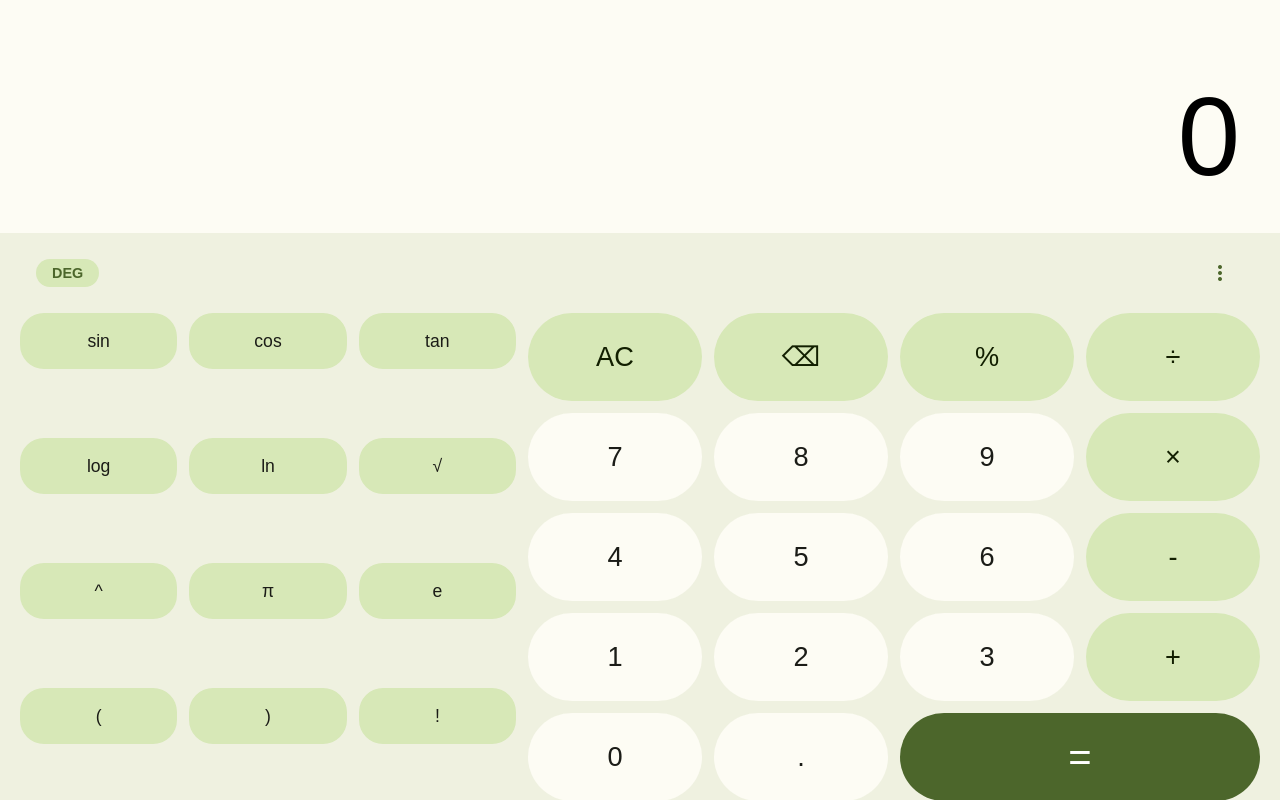
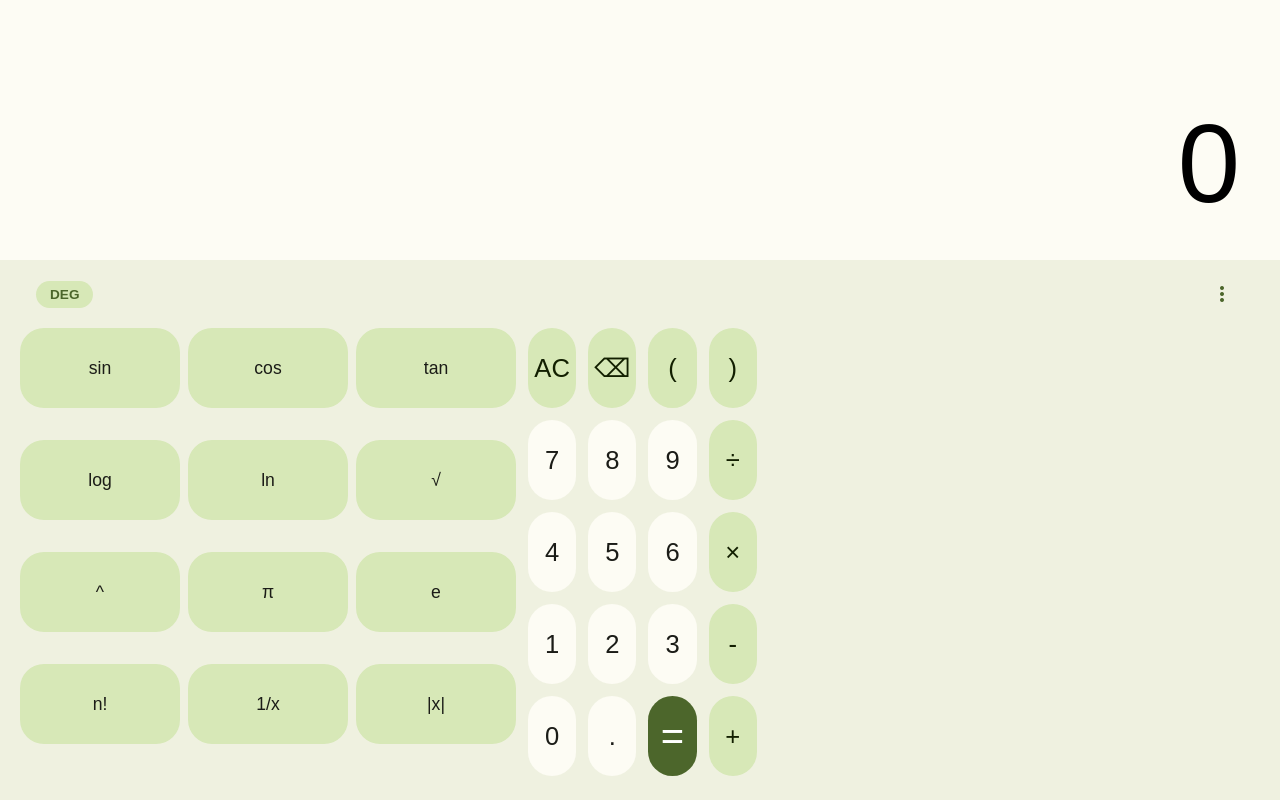
Before and after one commit to hamuzon/mono, a plain HTML site: page calculator.html in a window 1280 px wide. Drawn offline with nearby package versions, Linux system fonts and the light colour scheme; a web font is replaced by a local one.

Commit message:
calculator.html v20.0.0

```diff
--- a/calculator.html
+++ b/calculator.html
@@ -73,7 +73,7 @@
             text-align: right;
         }
 
-        #log-view {
+        #log-display {
             font-size: 1.6rem;
             color: var(--on-surf);
             opacity: 0.7;
@@ -84,7 +84,7 @@
             scrollbar-width: none;
         }
 
-        #main-view {
+        #main-display {
             font-size: clamp(3.5rem, 18vw, 7rem);
             white-space: nowrap;
             overflow-x: auto;
@@ -94,113 +94,121 @@
         .panel {
             background: var(--surf);
             border-radius: 40px 40px 0 0;
-            padding: 16px 20px calc(24px + env(safe-area-inset-bottom));
+            padding: 12px 20px calc(24px + env(safe-area-inset-bottom));
         }
 
-        .panel-header {
+        .utility-bar {
             display: flex;
             justify-content: space-between;
             align-items: center;
-            padding: 0 16px 16px;
+            padding: 0 16px 12px;
         }
 
-        .panel-header span {
+        .utility-bar span {
             cursor: pointer;
-            padding: 12px;
-            border-radius: 50%;
+            padding: 10px;
             color: var(--pri);
+            font-size: 24px;
         }
 
         #unit-toggle {
-            font-size: 0.9rem;
+            font-size: 0.85rem;
             font-weight: 700;
             color: var(--pri);
-            padding: 6px 16px;
-            border-radius: 16px;
+            padding: 6px 14px;
+            border-radius: 14px;
             background: var(--pri-c);
+            text-transform: uppercase;
         }
 
-        .grid-container {
+        .layout-engine {
             display: flex;
+            flex-direction: column;
             gap: 12px;
         }
 
-        .sci-area {
-            display: grid;
-            grid-template-columns: repeat(3, 1fr);
-            gap: 12px;
-            width: 0;
-            opacity: 0;
-            overflow: hidden;
-            transition: all 0.4s cubic-bezier(0.4, 0, 0.2, 1);
+        .sci-cluster {
+            display: flex;
+            overflow-x: auto;
+            gap: 8px;
+            padding-bottom: 8px;
+            scrollbar-width: none;
         }
 
-        .sci-area.active {
-            width: 45%;
-            opacity: 1;
-        }
+        .sci-cluster::-webkit-scrollbar { display: none; }
 
-        .num-area {
+        .num-cluster {
             display: grid;
             grid-template-columns: repeat(4, 1fr);
             gap: 12px;
-            flex: 1;
         }
 
         button {
-            height: clamp(64px, 11vh, 88px);
+            height: clamp(60px, 10vh, 84px);
             border: none;
-            border-radius: 44px;
-            font-size: 1.7rem;
+            border-radius: 42px;
+            font-size: 1.6rem;
             font-weight: 500;
             background: var(--bg);
             color: var(--on-bg);
             display: flex;
             align-items: center;
             justify-content: center;
-            transition: transform 0.1s, background 0.2s;
+            transition: transform 0.1s;
         }
 
-        button:active {
-            transform: scale(0.92);
-            background: var(--sec-c);
+        button:active { transform: scale(0.92); }
+
+        .k-op { background: var(--pri-c); color: var(--on-pri-c); }
+        .k-eq { background: var(--pri); color: var(--on-pri); font-size: 2.5rem; }
+
+        .k-sci {
+            background: var(--sci-bg);
+            font-size: 1.1rem;
+            min-width: 80px;
+            height: 48px;
+            border-radius: 24px;
+            flex-shrink: 0;
         }
 
-        .k-op { background: var(--pri-c); color: var(--on-pri-c); }
-        .k-sci { background: var(--sci-bg); font-size: 1.1rem; height: 56px; border-radius: 24px; }
-        .k-eq { background: var(--pri); color: var(--on-pri); font-size: 2.5rem; }
-
-        @media (min-width: 900px) or (orientation: landscape) {
-            .sci-area { width: 40% !important; opacity: 1 !important; display: grid !important; }
-            #expand-arrow { display: none; }
+        @media (min-width: 850px) or (orientation: landscape) {
+            .layout-engine { flex-direction: row; }
+            .sci-cluster {
+                display: grid;
+                grid-template-columns: repeat(3, 1fr);
+                width: 40%;
+                overflow-x: visible;
+                height: auto;
+            }
+            .k-sci { height: clamp(60px, 10vh, 84px); width: auto; }
             .panel { border-radius: 0; }
         }
 
-        .menu-dropdown {
+        .overlay-menu {
             position: absolute;
             right: 24px;
             bottom: 120px;
             background: var(--bg);
-            border-radius: 24px;
-            box-shadow: 0 12px 48px rgba(0,0,0,0.3);
+            border-radius: 28px;
+            box-shadow: 0 15px 50px rgba(0,0,0,0.3);
             display: none;
             flex-direction: column;
-            z-index: 100;
+            z-index: 5000;
             min-width: 220px;
             overflow: hidden;
         }
 
-        .menu-dropdown div {
+        .overlay-menu div {
             padding: 20px 24px;
             border-bottom: 1px solid var(--surf);
             cursor: pointer;
         }
 
-        .vibe-control {
+        .vibe-box {
             padding: 16px 24px;
             display: flex;
             flex-direction: column;
-            gap: 8px;
+            gap: 10px;
         }
 
         input[type="range"] { accent-color: var(--pri); cursor: pointer; }
@@ -209,33 +217,30 @@
 <body>
 
     <section class="display-container">
-        <div id="log-view"></div>
-        <div id="main-view">0</div>
+        <div id="log-display"></div>
+        <div id="main-display">0</div>
     </section>
 
     <nav class="panel">
-        <div class="panel-header">
-            <div style="display:flex; align-items:center; gap:12px;">
-                <span id="expand-arrow" class="material-symbols-outlined" onclick="ui('toggle')">keyboard_arrow_left</span>
-                <div id="unit-toggle" onclick="ui('unit')">DEG</div>
-            </div>
-
+        <div class="utility-bar">
+            <div id="unit-toggle" onclick="ui('unit')">deg</div>
             <div style="position:relative;">
-                <span class="material-symbols-outlined" id="menu-trigger" onclick="ui('menu')">more_vert</span>
-                <div id="menu-box" class="menu-dropdown">
-                    <div onclick="cfg('light')">ライトモード</div>
-                    <div onclick="cfg('dark')">ダークモード</div>
-                    <div onclick="cfg('copy')">結果をコピー</div>
-                    <div class="vibe-control">
-                        <span style="font-size:0.85rem">振動: <span id="v-txt">50</span>%</span>
-                        <input type="range" id="v-range" min="0" max="100" value="50" oninput="cfg('vibe', this.value)">
+                <span class="material-symbols-outlined" id="menu-btn" onclick="ui('menu')">more_vert</span>
+                <div id="settings-menu" class="overlay-menu">
+                    <div onclick="sys('light')">ライトモード</div>
+                    <div onclick="sys('dark')">ダークモード</div>
+                    <div onclick="sys('system')">システム同期</div>
+                    <div onclick="sys('copy')">結果をコピー</div>
+                    <div class="vibe-box">
+                        <span style="font-size:0.85rem">振動: <span id="v-val">50</span>%</span>
+                        <input type="range" id="v-range" min="0" max="100" value="50" oninput="sys('vibe', this.value)">
                     </div>
                 </div>
             </div>
         </div>
 
-        <div class="grid-container">
-            <div id="sci-grid" class="sci-area">
+        <div class="layout-engine">
+            <div class="sci-cluster">
                 <button class="k-sci" onclick="run('sin(')">sin</button>
                 <button class="k-sci" onclick="run('cos(')">cos</button>
                 <button class="k-sci" onclick="run('tan(')">tan</button>
@@ -245,41 +250,42 @@
                 <button class="k-sci" onclick="run('^')">^</button>
                 <button class="k-sci" onclick="run('π')">π</button>
                 <button class="k-sci" onclick="run('e')">e</button>
-                <button class="k-sci" onclick="run('(')">(</button>
-                <button class="k-sci" onclick="run(')')">)</button>
-                <button class="k-sci" onclick="run('!')">!</button>
+                <button class="k-sci" onclick="run('!')">n!</button>
+                <button class="k-sci" onclick="run('inv(')">1/x</button>
+                <button class="k-sci" onclick="run('abs(')">|x|</button>
             </div>
 
-            <div class="num-area">
+            <div class="num-cluster">
                 <button class="k-op" onclick="run('AC')">AC</button>
                 <button class="k-op" onclick="run('DEL')">⌫</button>
-                <button class="k-op" onclick="run('%')">%</button>
-                <button class="k-op" onclick="run('÷')">÷</button>
+                <button class="k-op" onclick="run('(')">(</button>
+                <button class="k-op" onclick="run(')')">)</button>
 
                 <button onclick="run('7')">7</button>
                 <button onclick="run('8')">8</button>
                 <button onclick="run('9')">9</button>
-                <button class="k-op" onclick="run('×')">×</button>
+                <button class="k-op" onclick="run('÷')">÷</button>
 
                 <button onclick="run('4')">4</button>
                 <button onclick="run('5')">5</button>
                 <button onclick="run('6')">6</button>
-                <button class="k-op" onclick="run('-')">-</button>
+                <button class="k-op" onclick="run('×')">×</button>
 
                 <button onclick="run('1')">1</button>
                 <button onclick="run('2')">2</button>
                 <button onclick="run('3')">3</button>
-                <button class="k-op" onclick="run('+')">+</button>
+                <button class="k-op" onclick="run('-')">-</button>
 
                 <button onclick="run('0')">0</button>
                 <button onclick="run('.')">.</button>
-                <button class="k-eq" onclick="run('=')" style="grid-column: span 2">=</button>
+                <button class="k-eq" onclick="run('=')">=</button>
+                <button class="k-op" onclick="run('+')">+</button>
             </div>
         </div>
     </nav>
 
     <script>
-        let buf = "";
+        let exp = "";
         let solved = false;
         let p = JSON.parse(localStorage.getItem('calc-prefs') || '{"mode":"system","vibe":50,"unit":"deg"}');
 
@@ -287,79 +293,76 @@
             if (navigator.vibrate && p.vibe > 0) navigator.vibrate(p.vibe / 4);
         }
 
-        function ui(cmd) {
+        function ui(type) {
             vib();
-            if (cmd === 'toggle') {
-                const s = document.getElementById('sci-grid');
-                const a = document.getElementById('expand-arrow');
-                s.classList.toggle('active');
-                a.innerText = s.classList.contains('active') ? 'keyboard_arrow_right' : 'keyboard_arrow_left';
-            } else if (cmd === 'unit') {
+            if (type === 'unit') {
                 p.unit = p.unit === 'deg' ? 'rad' : 'deg';
-                document.getElementById('unit-toggle').innerText = p.unit.toUpperCase();
+                document.getElementById('unit-toggle').innerText = p.unit;
                 localStorage.setItem('calc-prefs', JSON.stringify(p));
-            } else if (cmd === 'menu') {
-                const m = document.getElementById('menu-box');
+            }
+            if (type === 'menu') {
+                const m = document.getElementById('settings-menu');
                 m.style.display = m.style.display === 'flex' ? 'none' : 'flex';
             }
         }
 
-        function cfg(cmd, val) {
+        function sys(cmd, val) {
             vib();
             if (cmd === 'vibe') {
                 p.vibe = val;
-                document.getElementById('v-txt').innerText = val;
+                document.getElementById('v-val').innerText = val;
                 localStorage.setItem('calc-prefs', JSON.stringify(p));
-            } else if (cmd === 'light' || cmd === 'dark') {
+            } else if (['light', 'dark', 'system'].includes(cmd)) {
                 p.mode = cmd;
                 localStorage.setItem('calc-prefs', JSON.stringify(p));
                 location.reload();
             } else if (cmd === 'copy') {
-                navigator.clipboard.writeText(buf || "0");
+                navigator.clipboard.writeText(exp || "0");
                 ui('menu');
             }
         }
 
         function run(key) {
             vib();
-            const m = document.getElementById('main-view');
-            const l = document.getElementById('log-view');
+            const m = document.getElementById('main-display');
+            const l = document.getElementById('log-display');
 
             if (key === 'AC') {
-                buf = ""; l.innerText = ""; solved = false;
+                exp = ""; l.innerText = ""; solved = false;
             } else if (key === 'DEL') {
-                buf = buf.slice(0, -1);
+                exp = exp.slice(0, -1);
             } else if (key === '=') {
                 try {
-                    let f = buf.replace(/÷/g, '/').replace(/×/g, '*')
+                    let f = exp.replace(/÷/g, '/').replace(/×/g, '*')
                                .replace(/sin\(/g, p.unit === 'deg' ? 'Math.sin(Math.PI/180*' : 'Math.sin(')
                                .replace(/cos\(/g, p.unit === 'deg' ? 'Math.cos(Math.PI/180*' : 'Math.cos(')
                                .replace(/tan\(/g, p.unit === 'deg' ? 'Math.tan(Math.PI/180*' : 'Math.tan(')
                                .replace(/log\(/g, 'Math.log10(').replace(/ln\(/g, 'Math.log(')
-                               .replace(/sqrt\(/g, 'Math.sqrt(').replace(/π/g, 'Math.PI')
+                               .replace(/sqrt\(/g, 'Math.sqrt(').replace(/inv\(/g, '1/(')
+                               .replace(/abs\(/g, 'Math.abs(').replace(/π/g, 'Math.PI')
                                .replace(/e/g, 'Math.E').replace(/\^/g, '**');
 
-                    const open = (f.match(/\(/g) || []).length;
-                    const close = (f.match(/\)/g) || []).length;
-                    if (open > close) f += ')'.repeat(open - close);
+                    const o = (f.match(/\(/g) || []).length;
+                    const c = (f.match(/\)/g) || []).length;
+                    if (o > c) f += ')'.repeat(o - c);
 
                     let res = eval(f);
-                    l.innerText = buf + " =";
-                    buf = Number.isInteger(res) ? res.toString() : parseFloat(res.toFixed(10)).toString();
+                    l.innerText = exp + " =";
+                    exp = Number.isInteger(res) ? res.toString() : parseFloat(res.toFixed(10)).toString();
                     solved = true;
                 } catch {
                     m.innerText = "Error";
-                    setTimeout(() => m.innerText = buf || "0", 800);
+                    setTimeout(() => m.innerText = exp || "0", 800);
                     return;
                 }
             } else {
-                if (solved && /[0-9]/.test(key)) buf = "";
-                solved = false; buf += key;
+                if (solved && /[0-9]/.test(key)) exp = "";
+                solved = false; exp += key;
             }
 
-            m.innerText = buf || "0";
+            m.innerText = exp || "0";
             m.scrollLeft = m.scrollWidth;
-            document.getElementById('menu-box').style.display = 'none';
+            document.getElementById('settings-menu').style.display = 'none';
         }
 
         window.addEventListener('keydown', (e) => {
@@ -369,22 +372,21 @@
             if (e.key === '-') run('-');
             if (e.key === '*') run('×');
             if (e.key === '/') { e.preventDefault(); run('÷'); }
-            if (e.key === '%') run('%');
             if (e.key === 'Enter' || e.key === '=') { e.preventDefault(); run('='); }
             if (e.key === 'Backspace') run('DEL');
             if (e.key === 'Escape') run('AC');
         });
 
         document.addEventListener('click', e => {
-            if (!e.target.closest('#menu-trigger') && !e.target.closest('#menu-box')) {
-                document.getElementById('menu-box').style.display = 'none';
+            if (!e.target.closest('#menu-btn') && !e.target.closest('#settings-menu')) {
+                document.getElementById('settings-menu').style.display = 'none';
             }
         });
 
         window.onload = () => {
             document.getElementById('v-range').value = p.vibe;
-            document.getElementById('v-txt').innerText = p.vibe;
-            document.getElementById('unit-toggle').innerText = p.unit.toUpperCase();
+            document.getElementById('v-val').innerText = p.vibe;
+            document.getElementById('unit-toggle').innerText = p.unit;
         };
     </script>
 </body>
```
